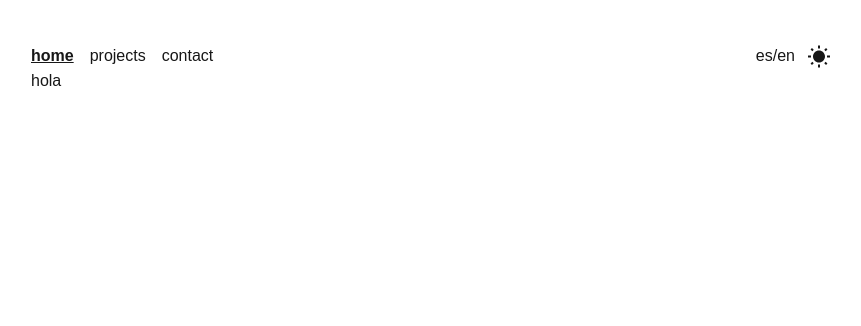
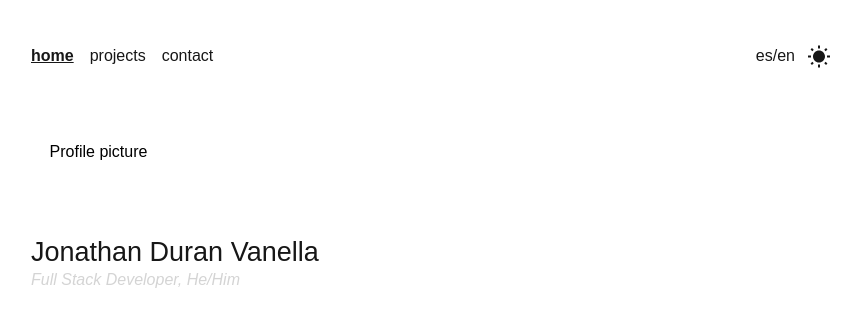
Before and after one commit to jonathanduran7/duranvanella, a Next.js app: page / in a window 1280 px wide. Shown: the top 326 px of the page, without its empty margins (209-1070 px from the left). Built offline with nearby package versions, Linux system fonts and the light colour scheme.

Commit message:
create profile component

```diff
--- /dev/null
+++ b/app/components/profile.tsx
@@ -0,0 +1,14 @@
+export default function Profile() {
+  return (
+    <div>
+      <div className="bg-white w-[135px] h-[135px] rounded-full mt-4 text-black flex items-center justify-center">
+        Profile picture
+      </div>
+
+      <div className="mt-4">
+        <p className="text-xl">Jonathan Duran Vanella</p>
+        <p className="text-base text-gray italic">Full Stack Developer, He/Him</p>
+      </div>
+    </div>
+  )
+}
--- a/app/page.tsx
+++ b/app/page.tsx
@@ -1,10 +1,11 @@
 import Navbar from "./components/navbar";
+import Profile from "./components/profile";
 
 export default function Home() {
   return (
     <div>
       <Navbar />
-      hola
+      <Profile />
     </div>
   );
 }
```
